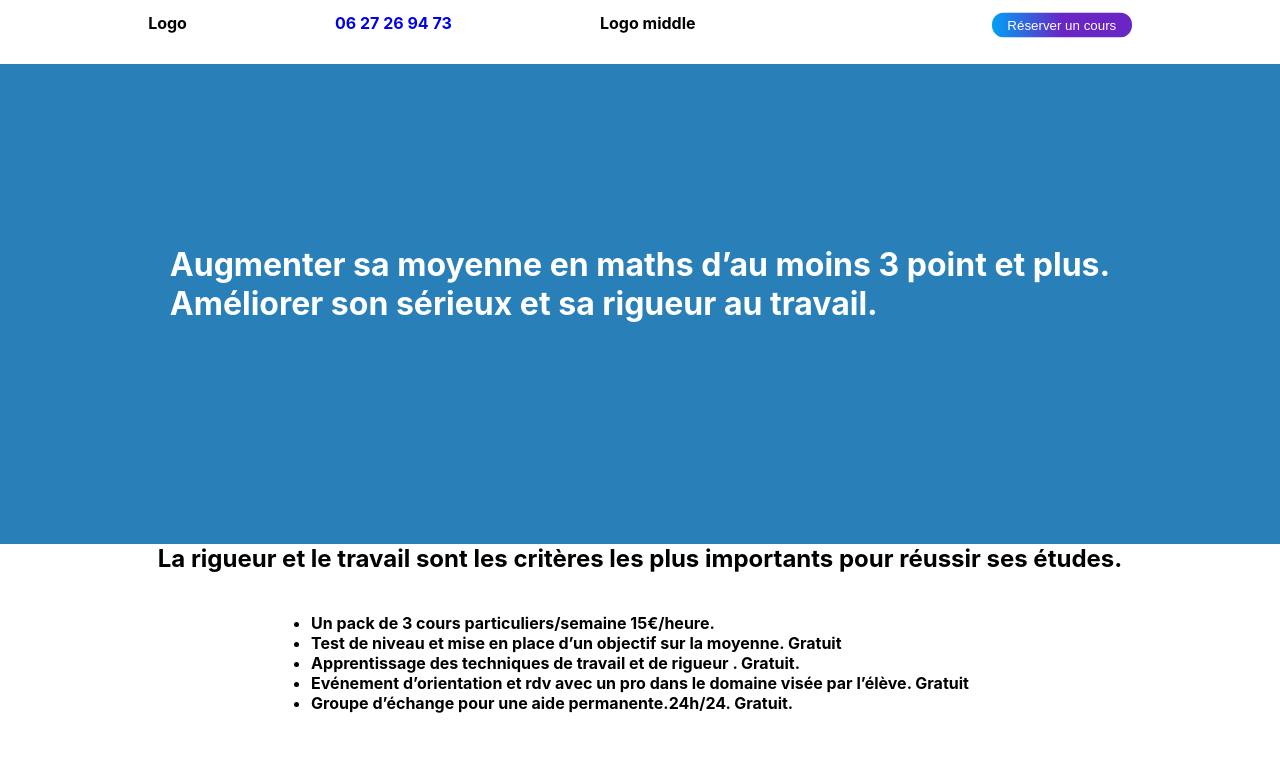
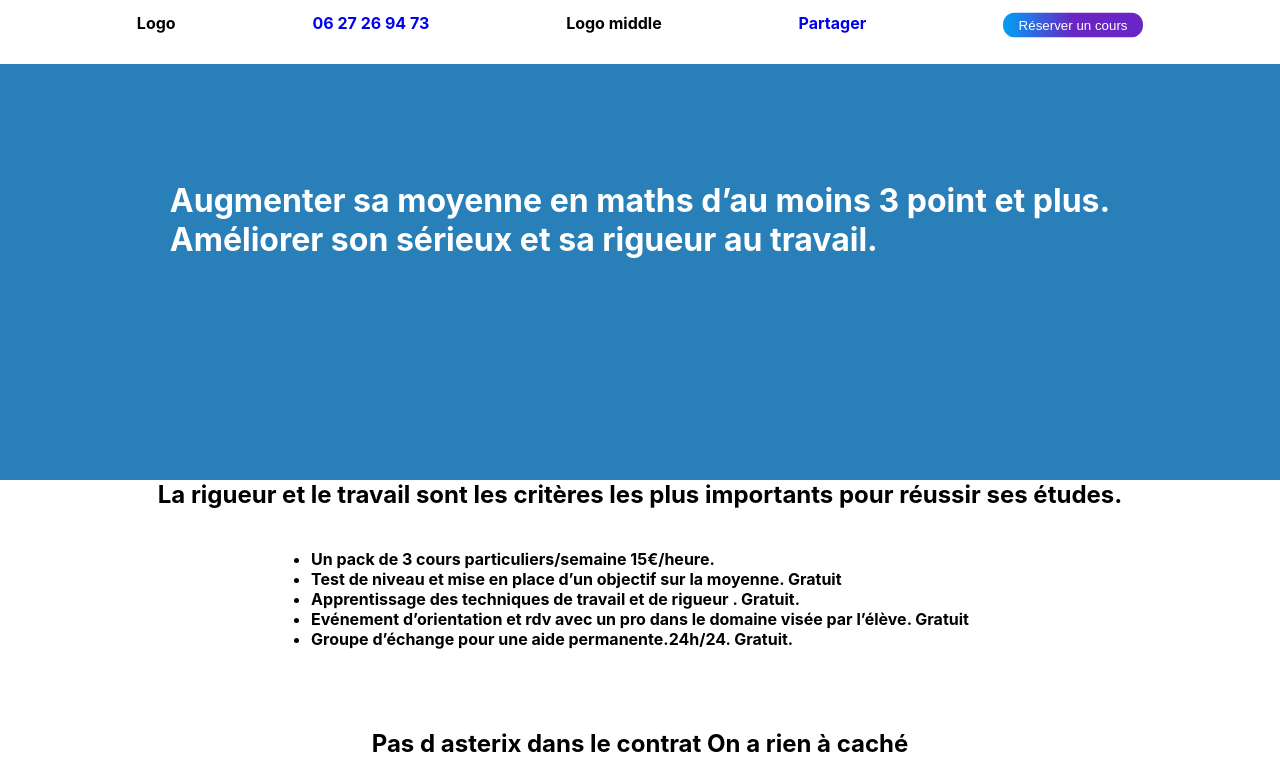
Before and after one commit to Yvens16/client-prepacours, a React (Create React App) app: page / in a window 1280 px wide. Shown: the top 775 px of the page. Built offline with nearby package versions, Linux system fonts and the light colour scheme; no server answers; a web font is replaced by a local one.

Commit message:
Fixed navbar (css)

```diff
--- a/src/components/navigation/NavBar.js
+++ b/src/components/navigation/NavBar.js
@@ -12,6 +12,7 @@ const NavBar = () => {
         <li>Logo middle</li>
         <li className="fb-share-button" data-href="https://www.facebook.com/fabuno/" data-layout="button_count" data-size="small" data-mobile-iframe="true">
         <a target="_blank" rel="noopener noreferrer" href="https://www.facebook.com/sharer/sharer.php?u=https%3A%2F%2Fwww.facebook.com%2Ffabuno%2F&amp;src=sdkpreparse" className="fb-xfbml-parse-ignore">
+        Partager
         </a>
         </li>
         <li><button id='reservation'> <Link to='/application'>Réserver un cours</Link></button></li>
--- a/src/components/navigation/_navbar.scss
+++ b/src/components/navigation/_navbar.scss
@@ -1,4 +1,8 @@
 .navigation{
+  background-color: white;
+  position: fixed;
+  width: 100%;
+  top: 0;
   height: 8vh;
   ul{
     top: 50%;
--- a/src/main.css
+++ b/src/main.css
@@ -175,6 +175,10 @@ html {
   height: 90vh; }
 
 .navigation {
+  background-color: white;
+  position: fixed;
+  width: 100%;
+  top: 0;
   height: 8vh; }
   .navigation ul {
     top: 50%;
```
